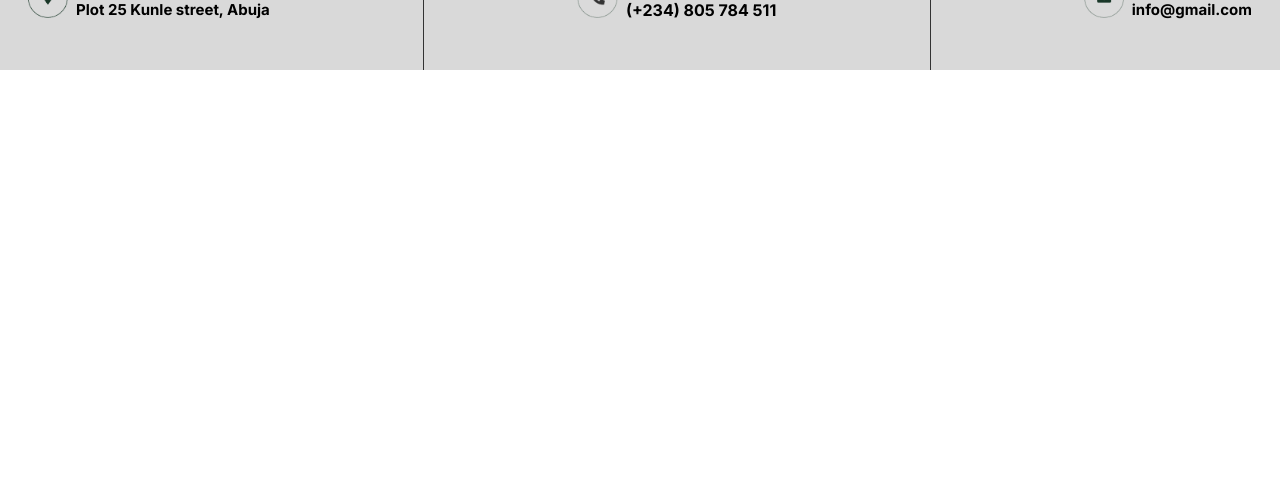
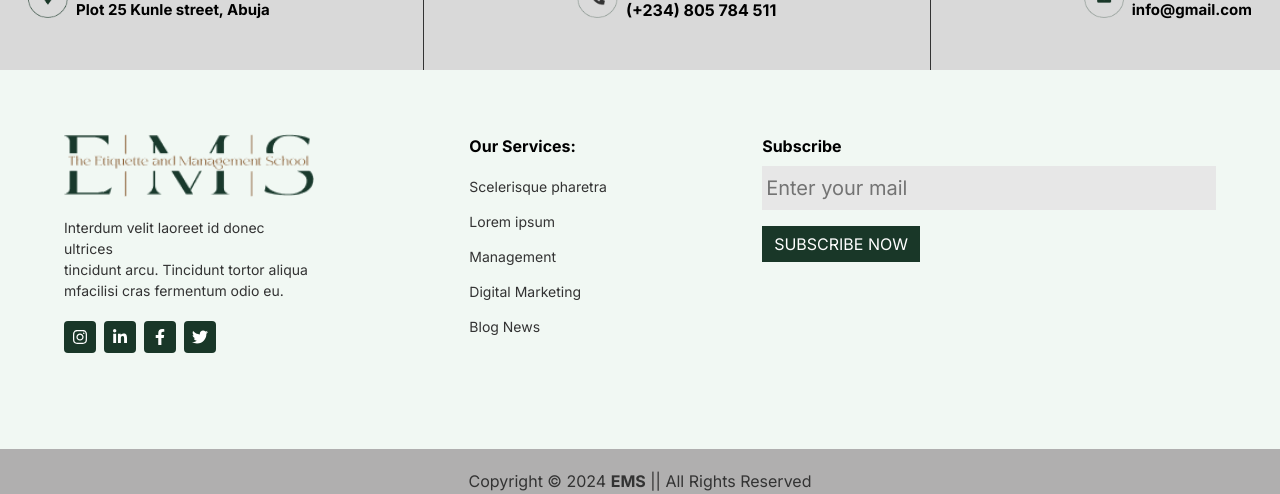
Before and after one commit to SilexsecureTeam/EMS, a React (Vite) app: page /home2 in a window 1280 px wide. Shown: the part 8572-9066 px from the top of the page. Before the commit the page ends 8642 px from the top, so only its background shows below. Built offline with nearby package versions, Linux system fonts and the light colour scheme; a web font is replaced by a local one.

Commit message:
Home2 done

```diff
--- a/src/Pages/Home2.jsx
+++ b/src/Pages/Home2.jsx
@@ -12,6 +12,7 @@ import New2 from '../components/New2'
 import Visit2 from '../components/Visit2'
 import Follow2 from '../components/Follow2'
 import Contact2 from '../components/Contact2'
+import Footer2 from '../components/Footer2'
 
 const Home2 = () => {
   return (
@@ -29,6 +30,7 @@ const Home2 = () => {
       <Visit2 />
       <Follow2 />
       <Contact2 />
+      <Footer2 />
     </div>
   )
 }
--- a/src/components/Contact2.jsx
+++ b/src/components/Contact2.jsx
@@ -6,7 +6,7 @@ import React from 'react'
 
 const Contact2 = () => {
   return (
-    <div className='flex con gap-5 next flex-wrap px-7 justify-between items-center '>
+    <div className='flex con gap-5 bg-[#B0AFAF] next flex-wrap px-7 justify-between items-center '>
        <div className='flex gap-x-2 items-center '>
         <img src={location} alt="img" className='h-[40px]'  />
         <div>
--- /dev/null
+++ b/src/components/Footer2.jsx
@@ -0,0 +1,42 @@
+import React from 'react'
+import logo from '../assets/logo.png'
+import { FaTwitter, FaFacebookF, FaInstagram, FaLinkedinIn } from "react-icons/fa";
+
+const Footer2 = () => {
+  return (
+    <div className='bg-[#F1F8F3] text-[#333333]'>
+        <div className='py-16 w-full sm:px-16 px-7 flex flex-1 flex-wrap justify-between items-start text-white'>
+      <div className='max-w-[250px] mb-8'>
+        <img src={logo} alt="logo" className=' mb-5 w-[250px]' />
+        <p className='mb-5 w-[250px] font-normal text-[14px] text-[#333333]'>Interdum velit laoreet id donec ultrices <br />
+tincidunt arcu. Tincidunt tortor aliqua <br />
+mfacilisi cras fermentum odio eu.</p>
+<div className='flex gap-x-2'>
+    <FaInstagram className='text-white text-[14px] bg-[#193728] rounded-sm h-8 w-8 p-2 cursor-pointer' />
+    <FaLinkedinIn className='text-white text-[14px] bg-[#193728] rounded-sm h-8 w-8 p-2 cursor-pointer' />
+    <FaFacebookF className='text-white text-[14px] bg-[#193728] rounded-sm h-8 w-8 p-2 cursor-pointer' />
+    <FaTwitter className='text-white text-[14px] bg-[#193728] rounded-sm h-8 w-8 p-2 cursor-pointer' />
+</div>
+      </div>
+      <div className=' mb-8'>
+        <h2 className='text-[16px] text-black font-bold mb-4.5'>Our Services:</h2>
+        <ul className='grid gap-3.5 text-[#333333] text-[14px]'>
+            <li><a href="#">Scelerisque pharetra</a></li>
+            <li><a href="#">Lorem ipsum </a></li>
+            <li><a href="#">Management</a></li>
+            <li><a href="#">Digital Marketing</a></li>
+            <li><a href="#">Blog News</a></li>
+        </ul>
+      </div>
+      <div className=''>
+        <h2 className='text-[16px] text-black font-bold mb-2'>Subscribe</h2>
+        <input type="text" placeholder='Enter your mail' className='text-black text-xl py-2 px-1 mb-4 w-full outline-none bg-[#E7E7E7]'/>
+        <button className='bg-[#193728] px-3 py-1.5 cursor-pointer'>SUBSCRIBE NOW</button>
+      </div>
+      </div>
+       <h2 className='text-center pt-5 pb-1 bg-[#B0AFAF]'>Copyright &copy; 2024  <b>EMS</b>  || All Rights Reserved</h2>
+    </div>
+  )
+}
+
+export default Footer2
```
